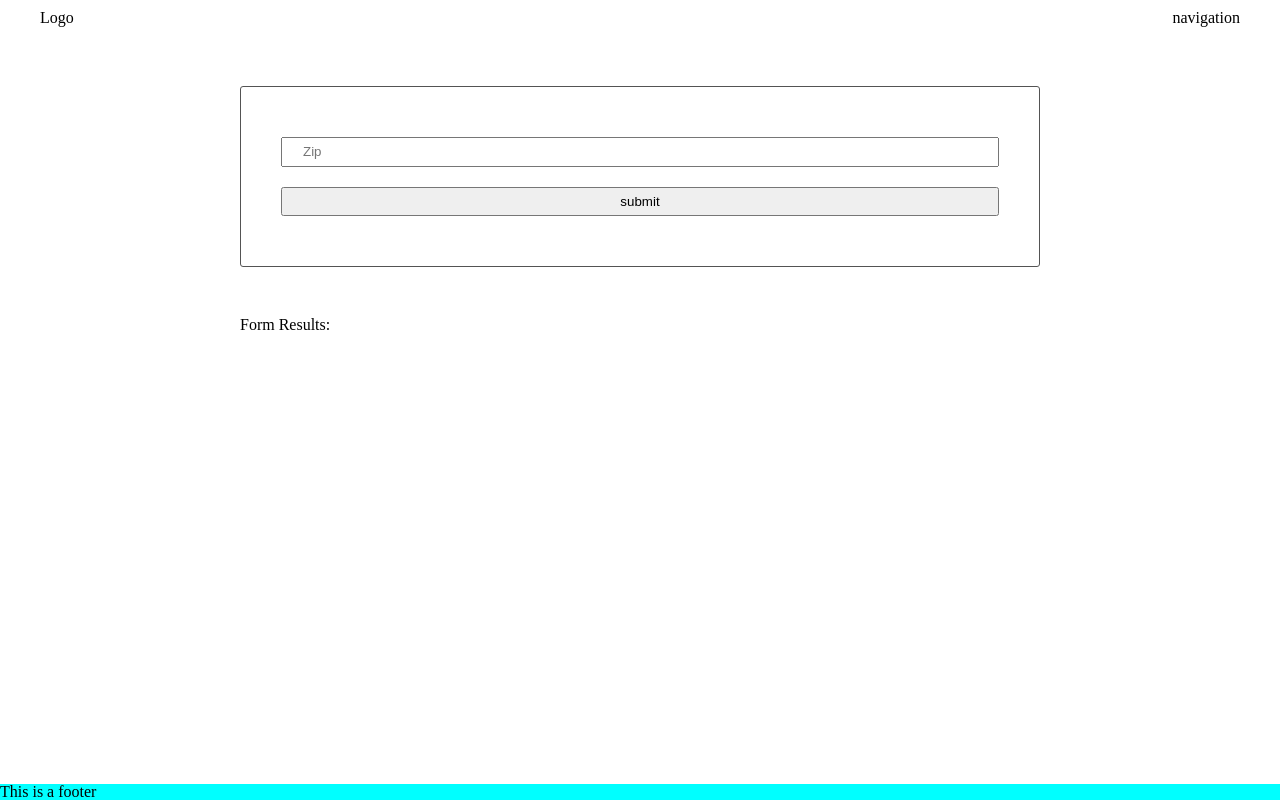
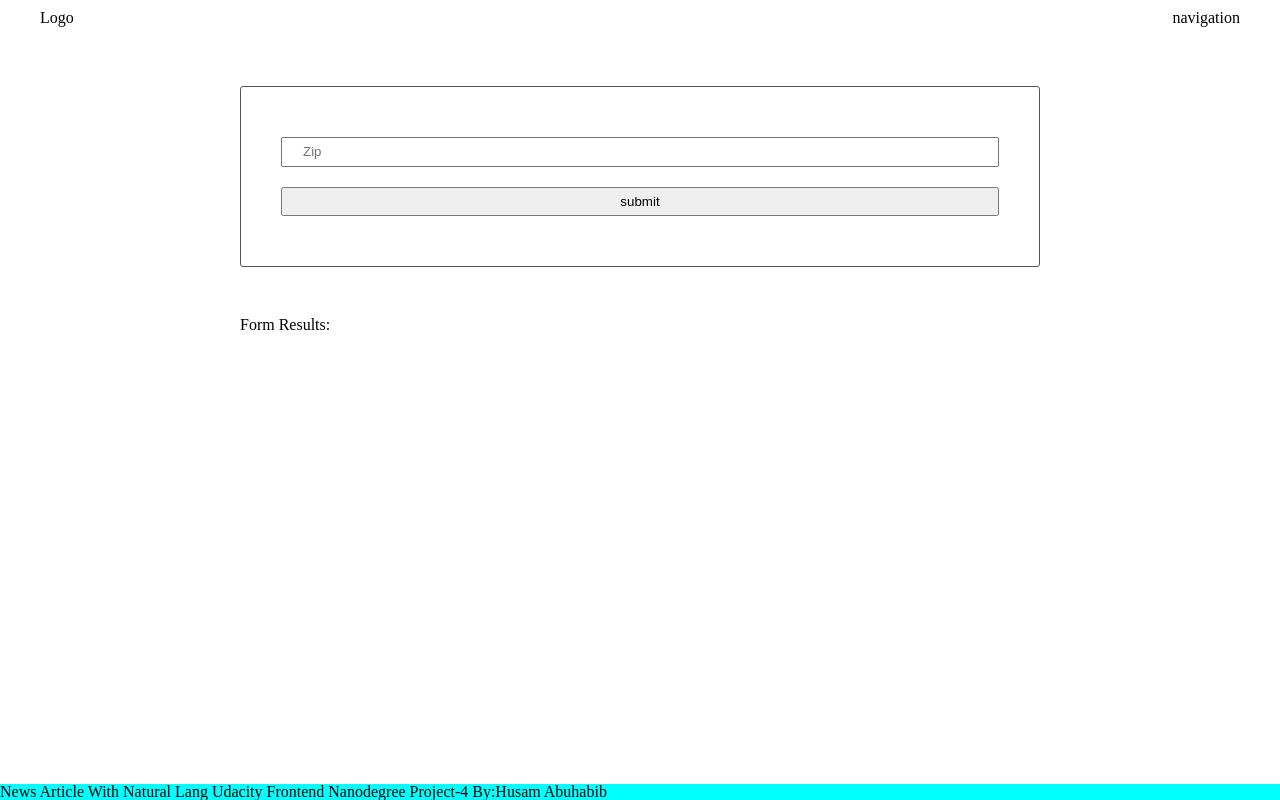
Before and after one commit to HMABUHABIB/udacity-front-end-nanodegree-Project-4, a website built with webpack: page src/client/views/index.html in a window 1280 px wide. Built offline with nearby package versions, Linux system fonts and the light colour scheme.

Commit message:
update index

```diff
--- a/src/client/views/index.html
+++ b/src/client/views/index.html
@@ -2,7 +2,7 @@
 <html lang="en" dir="ltr">
   <head>
     <meta charset="utf-8" />
-    <title>Test</title>
+    <title>News Article With Natural Lang</title>
   </head>
 
   <body>
@@ -42,7 +42,10 @@
     </main>
 
     <footer>
-      <p>This is a footer</p>
+      <p>
+        News Article With Natural Lang Udacity Frontend Nanodegree Project-4
+        By:Husam Abuhabib
+      </p>
     </footer>
   </body>
 </html>
```
